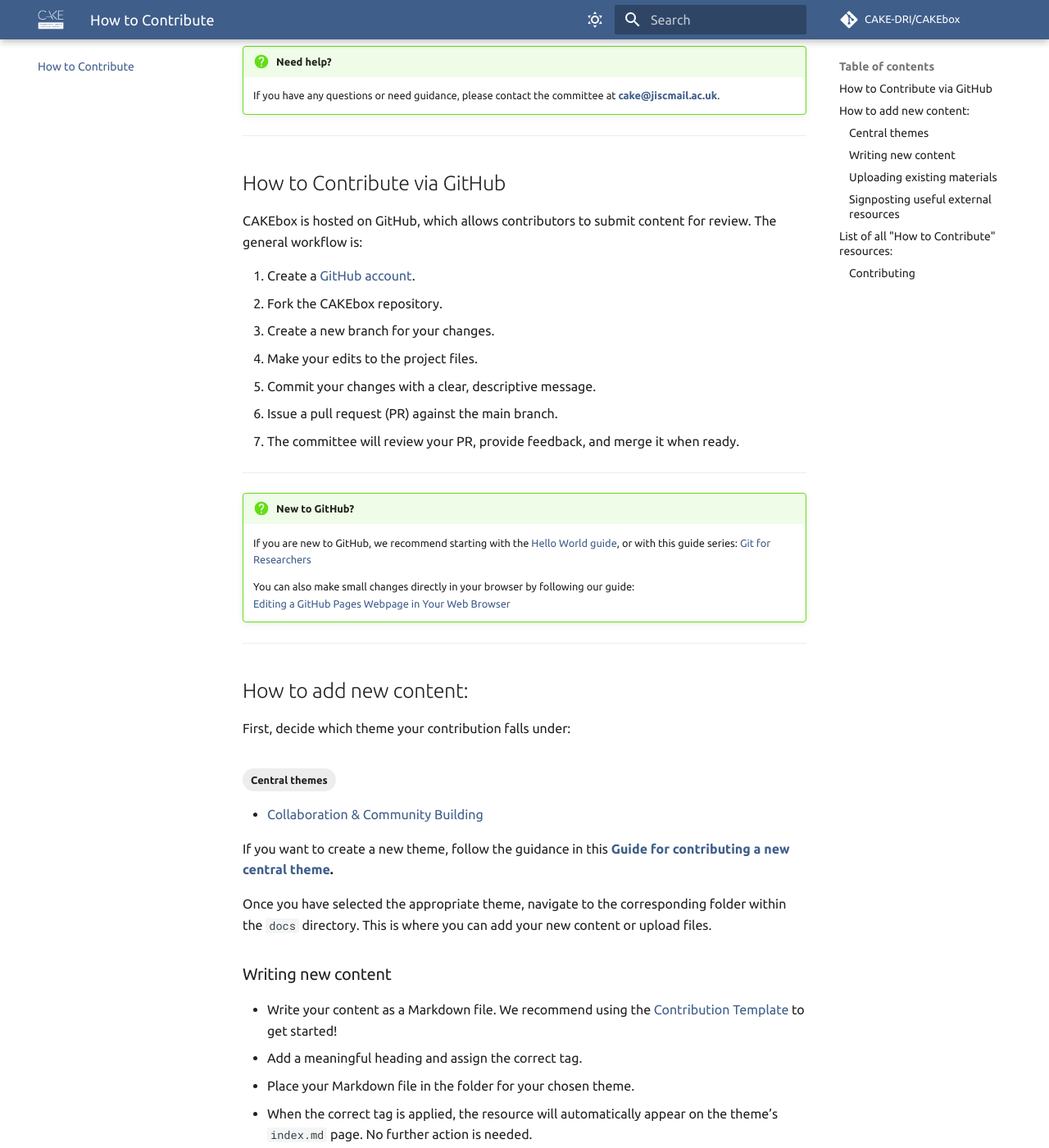
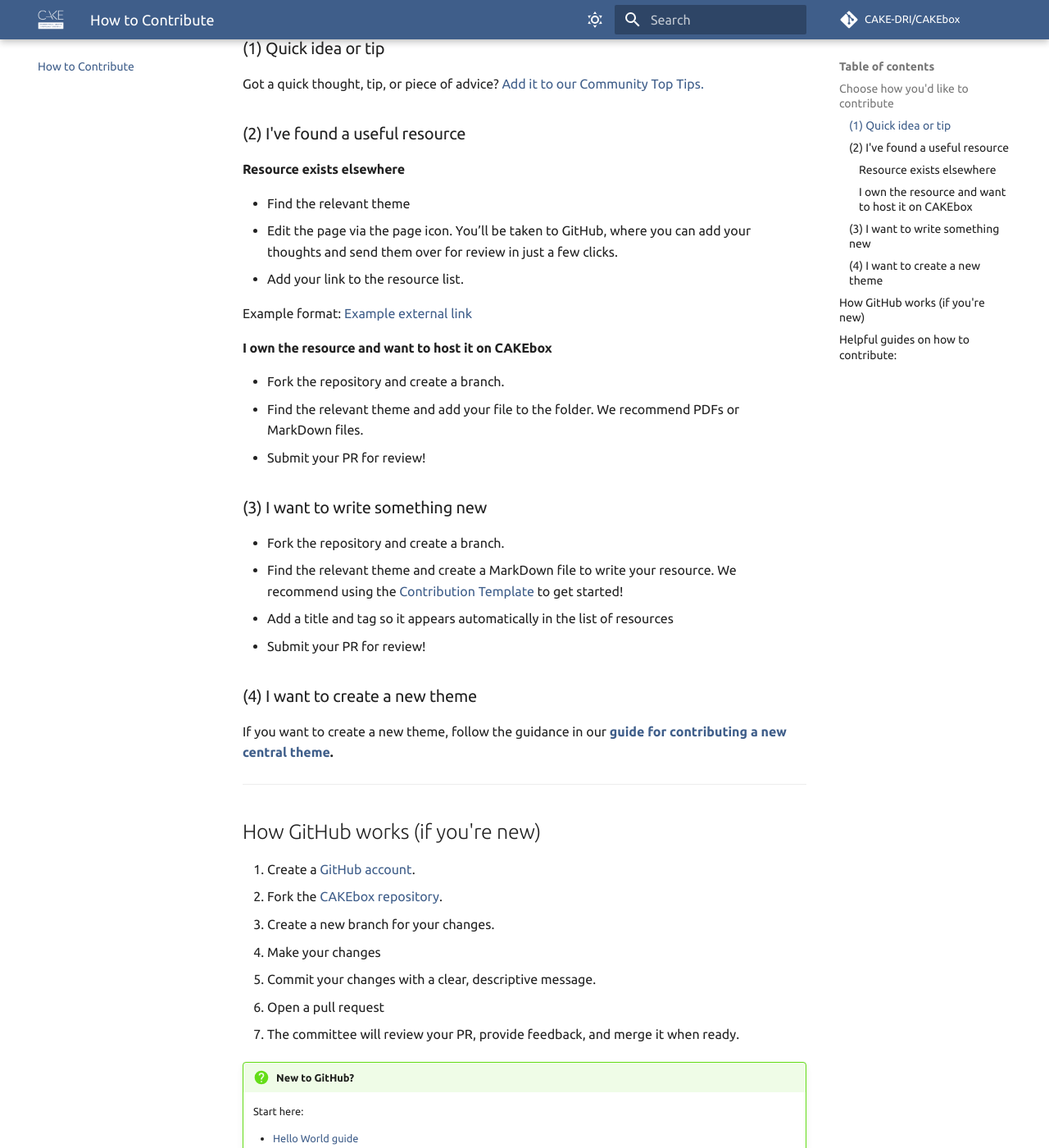
Before and after one commit to CAKE-DRI/CAKEbox, an MkDocs documentation site: the page built from docs/how-to-contribute/index.md, in a window 1280 px wide and 1400 px high, scrolled down 458 px. Shown: the whole window at 82% size. Built offline with MkDocs 1.6.1 and Material for MkDocs 9.7.7, drawn with Linux system fonts in a browser that asks for light colours; comment, search, counter and statistics services are not loaded; some of the changed text lies outside the part shown.

Commit message:
Initial commit for community tips and CW26 session

```diff
--- /dev/null
+++ b/docs/community-tips/index.md
@@ -0,0 +1,40 @@
+---
+title: Community Top Tips
+tags: [Central themes, Top Tips]
+---
+
+A space to share quick advice, useful experiences, and things you wish someone had told you earlier.
+
+## Why this exists
+
+Often the most helpful things are simple — a practical tip, something that worked, a mistake to avoid, or a small insight from experience.
+
+**Community Top Tips is designed to make sharing those things easy.** Whether it’s about events, collaboration, communication, or inclusive practice, this is a lightweight space for sharing what you’ve learned.
+
+Curated by the [CAKE team](https://www.cake.ac.uk/about/who-are-we).
+
+## Explore:
+
+<!-- material/tags {include: [Top Tips]} -->
+
+
+### Inspirations for tips:
+
+* “What’s one thing you wish you knew earlier?”
+* “What’s a small thing that made a big difference?”
+* “What advice would you give someone new to this?”
+* “What mistake helped you learn something useful?”
+
+
+## Contributing
+Got a tip, thought, or bit of advice to add? Click the little page icon at the top of the page to edit it. You’ll be taken to GitHub, where you can add your thoughts and send them over for review in just a few clicks. It doesn’t need to be polished or perfect, even a short tip or small insight could really help someone else.
+
+Read our [How to contribute](../how-to-contribute/index.md) guide for more.
+
+Please also familiarise yourself with our [Code of Conduct](../code-of-conduct.md).
+
+* Use welcoming and inclusive language
+* Be respectful of different viewpoints and experiences
+* Gracefully accept constructive criticism
+* Focus on what is best for the community
+* Show courtesy and respect towards others
--- a/docs/how-to-contribute/index.md
+++ b/docs/how-to-contribute/index.md
@@ -3,76 +3,70 @@
 tags: [Contributing]
 ---
 
+CAKEbox is a space for sharing useful resources, reflections, and examples from the community.
 
-CAKEbox brings together community-contributed resources designed to support you. If you have guidance, templates, reflections, or examples that others would benefit from, we encourage you to contribute!
+CAKEbox is hosted on GitHub, making it easy for you to request changes and add resources. If you’ve got something that might help others, we’d love you to add it.
 
-Contributions may include:
+---
 
-- Writing new content
-- Uploading existing materials
-- Signposting useful external resources
+## Choose how you'd like to contribute
+
+### (1) Quick idea or tip
+
+Got a quick thought, tip, or piece of advice? [Add it to our Community Top Tips.](../community-tips/index.md)
+
+### (2) I've found a useful resource
+
+#### Resource exists elsewhere
+
+* Find the relevant theme
+* Edit the page via the page icon. You’ll be taken to GitHub, where you can add your thoughts and send them over for review in just a few clicks.
+* Add your link to the resource list.
+
+Example format: [Example external link](https://www.cake.ac.uk/)
+
+#### I own the resource and want to host it on CAKEbox
+
+- Fork the repository and create a branch.
+- Find the relevant theme and add your file to the folder. We recommend PDFs or MarkDown files.
+- Submit your PR for review!
+
+### (3) I want to write something new
+
+- Fork the repository and create a branch.
+- Find the relevant theme and create a MarkDown file to write your resource. We recommend using the [Contribution Template](contribution-template.md) to get started!
+- Add a title and tag so it appears automatically in the list of resources
+- Submit your PR for review!
+
+### (4) I want to create a new theme
+
+If you want to create a new theme, follow the guidance in our **[guide for contributing a new central theme](template-of-theme-index.md).**
+
+---
+
+## How GitHub works (if you're new)
+
+1. Create a [GitHub account](https://github.com).
+2. Fork the [CAKEbox repository](https://github.com/CAKE-DRI/CAKEbox).
+3. Create a new branch for your changes.
+4. Make your changes
+5. Commit your changes with a clear, descriptive message.
+6. Open a pull request
+7. The committee will review your PR, provide feedback, and merge it when ready.
+
+!!! question "New to GitHub?"
+
+    Start here:
+
+    - [Hello World guide](https://docs.github.com/en/get-started/start-your-journey/hello-world)
+    - [Git for Researchers](https://wong-hl.github.io/git-for-researchers/)
+    - [Edit a page in your browser](github-webpages.md)
+
+## Helpful guides on how to contribute:
+
+<!-- material/tags {include: [Contributing]} -->
 
 
 !!! question "Need help?"
 
     If you have any questions or need guidance, please contact the committee at **[cake@jiscmail.ac.uk](mailto:cake@jiscmail.ac.uk)**.
-
----
-
-## How to Contribute via GitHub
-
-CAKEbox is hosted on GitHub, which allows contributors to submit content for review. The general workflow is:
-
-1. Create a [GitHub account](https://github.com).
-2. Fork the CAKEbox repository.
-3. Create a new branch for your changes.
-4. Make your edits to the project files.
-5. Commit your changes with a clear, descriptive message.
-6. Issue a pull request (PR) against the main branch.
-7. The committee will review your PR, provide feedback, and merge it when ready.
-
----
-
-!!! question "New to GitHub?"
-
-    If you are new to GitHub, we recommend starting with the [Hello World guide](https://docs.github.com/en/get-started/start-your-journey/hello-world), or with this guide series: [Git for Researchers](https://wong-hl.github.io/git-for-researchers/)
-
-    You can also make small changes directly in your browser by following our guide:
-    [Editing a GitHub Pages Webpage in Your Web Browser](github-webpages.md)
-
-    <!-- A handy tip is to render the webpage locally to preview your edits before committing them for review. This allows you to check formatting, links, and layout in advance. You can learn how to do this by following our guide:
-    [Rendering CAKEbox Locally](how-to-locally-render-cakebox.md) -->
-
----
-
-## How to add new content:
-
-First, decide which theme your contribution falls under:
-
-<!-- material/tags {include: [Central themes]} -->
-
-If you want to create a new theme, follow the guidance in this **[Guide for contributing a new central theme](template-of-theme-index.md).**
-
-Once you have selected the appropriate theme, navigate to the corresponding folder within the `docs` directory. This is where you can add your new content or upload files.
-
-### Writing new content
-
-- Write your content as a Markdown file. We recommend using the [Contribution Template](contribution-template.md) to get started!
-- Add a meaningful heading and assign the correct tag.
-- Place your Markdown file in the folder for your chosen theme.
-- When the correct tag is applied, the resource will automatically appear on the theme’s `index.md` page. No further action is needed.
-
-### Uploading existing materials
-
-- Upload existing PDFs or other files that can be rendered on the website into the correct theme folder.
-- Non-Markdown files (i.e. that don't have a `tag`) will not be listed automatically, so you must manually add them to the list of resources in index.md with a description. [Example internal link](index.md).
-
-### Signposting useful external resources
-
-- External resources will also not be listed automatically, so you must list them with a link and a clear description. [Example external link](https://www.cake.ac.uk/).
-
----
-
-## List of all "How to Contribute" resources:
-
-<!-- material/tags {include: [Contributing]} -->
```
Also changed, not shown: docs/collaboration-and-community-building/oops-did-we-do-it-right.md (added, +8 -0 lines), docs/community-tips/collaborations.md (added, +49 -0 lines), docs/community-tips/events.md (added, +48 -0 lines), docs/community-tips/inclusive-practice.md (added, +49 -0 lines), docs/community-tips/template-top-tips.md (added, +62 -0 lines).
